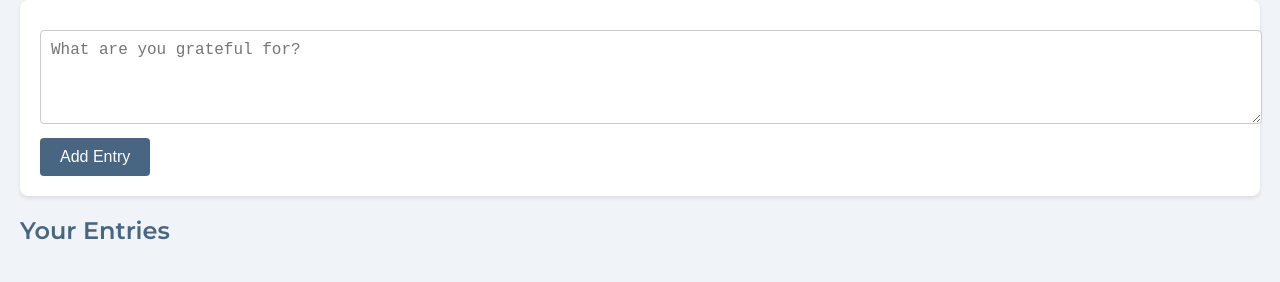
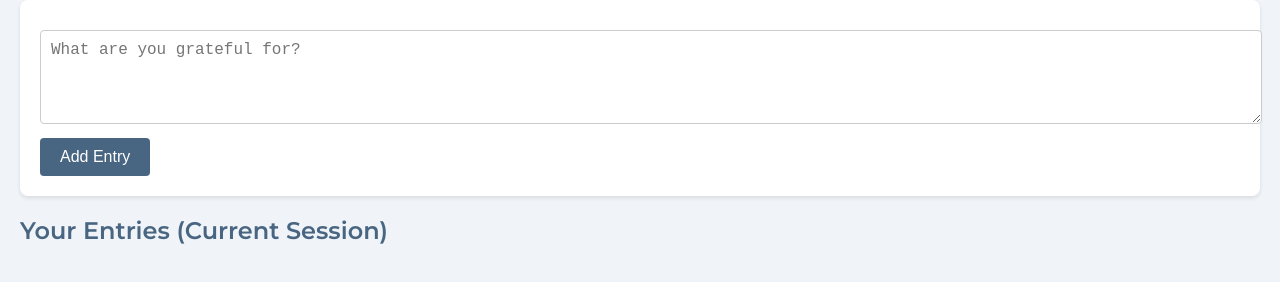
Before and after one commit to SLatz18/gratitude-app, a website: page public/index.html in a window 1280 px wide. Shown: the part 102-384 px from the top of the page. Drawn offline with Linux system fonts and the light colour scheme; no server answers.

Commit message:
Update index.html

```diff
--- a/public/index.html
+++ b/public/index.html
@@ -9,16 +9,13 @@
 </head>
 <body>
   <h1>Gratitude Journal</h1>
-
   <form id="entryForm">
     <textarea id="content" rows="4" cols="50" placeholder="What are you grateful for?"></textarea>
     <br>
     <button type="submit">Add Entry</button>
   </form>
-
-  <h2>Your Entries</h2>
+  <h2>Your Entries (Current Session)</h2>
   <div id="entries"></div>
-
   <script src="/script.js"></script>
 </body>
 </html>
```
